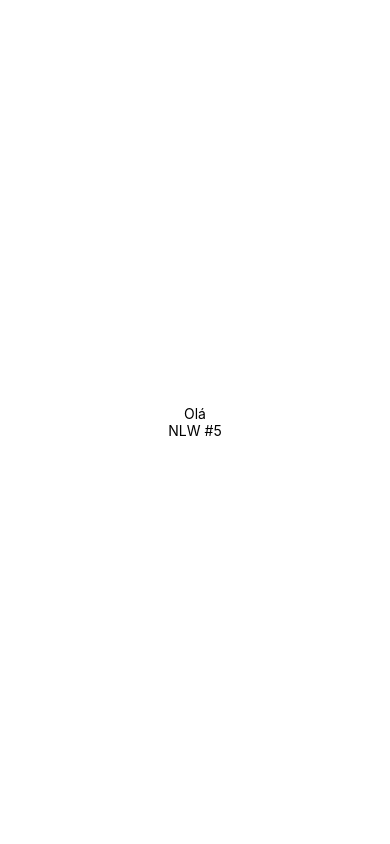
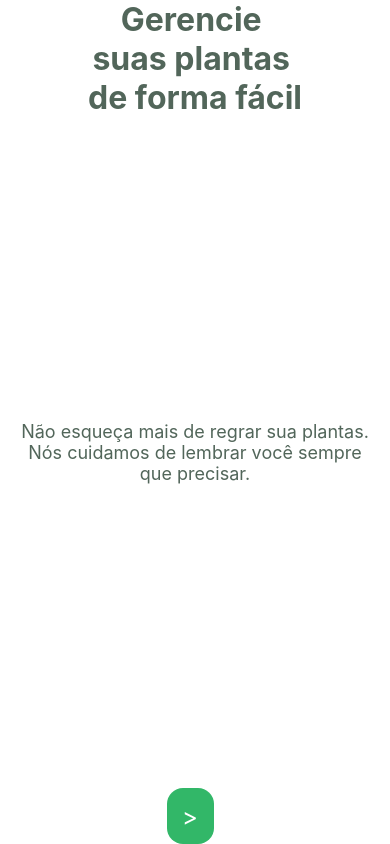
Before and after one commit to mateusfg7/PlantManager, a React Native app: screen / in a window 390 px wide. Built offline with nearby package versions, Linux system fonts and the light colour scheme.

Commit message:
import Welcome page on App

```diff
--- a/App.tsx
+++ b/App.tsx
@@ -1,19 +1,6 @@
 import React from 'react';
-import { Text, View, StyleSheet } from 'react-native';
+import { Welcome } from './src/pages/Welcome';
 
 export default function App() {
-  return (
-    <View style={style.container}>
-      <Text>Olá</Text>
-      <Text>NLW #5</Text>
-    </View>
-  );
+  return <Welcome />;
 }
-
-const style = StyleSheet.create({
-  container: {
-    flex: 1,
-    justifyContent: 'center',
-    alignItems: 'center',
-  },
-});
```
